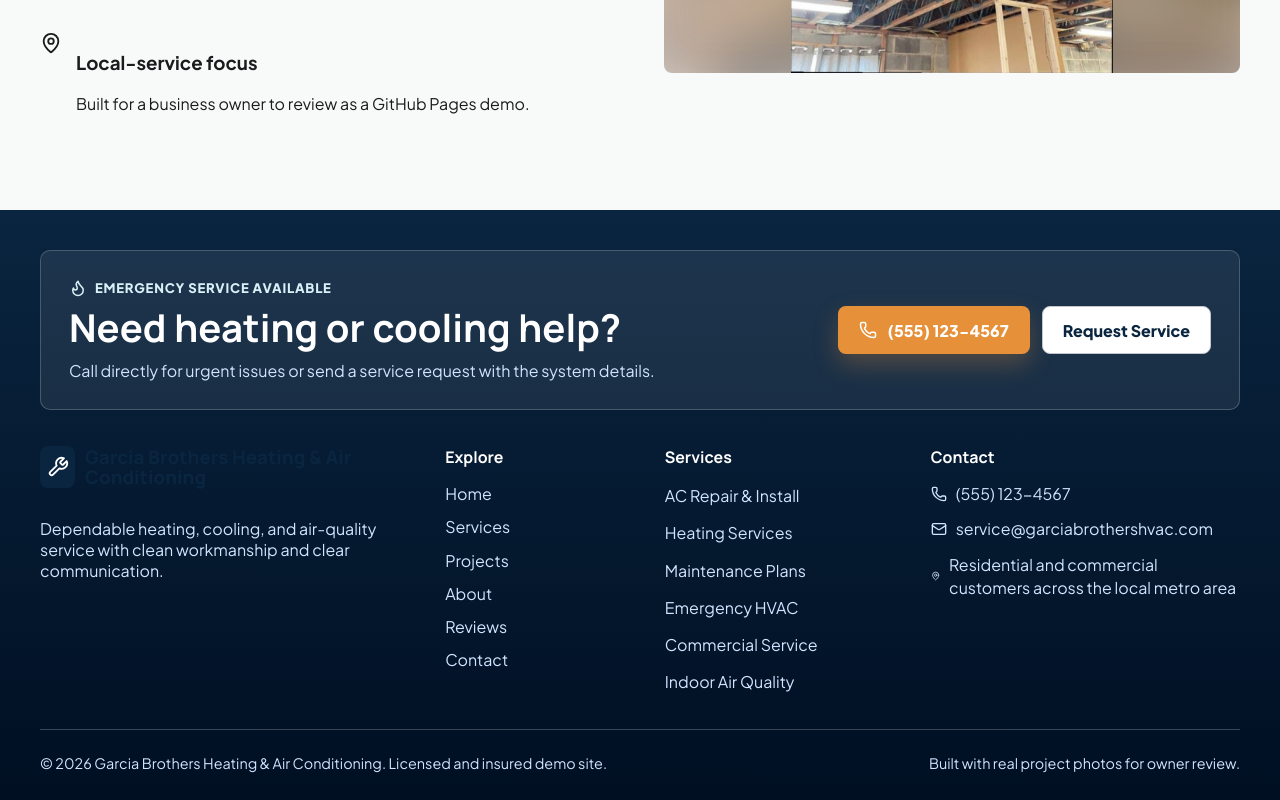
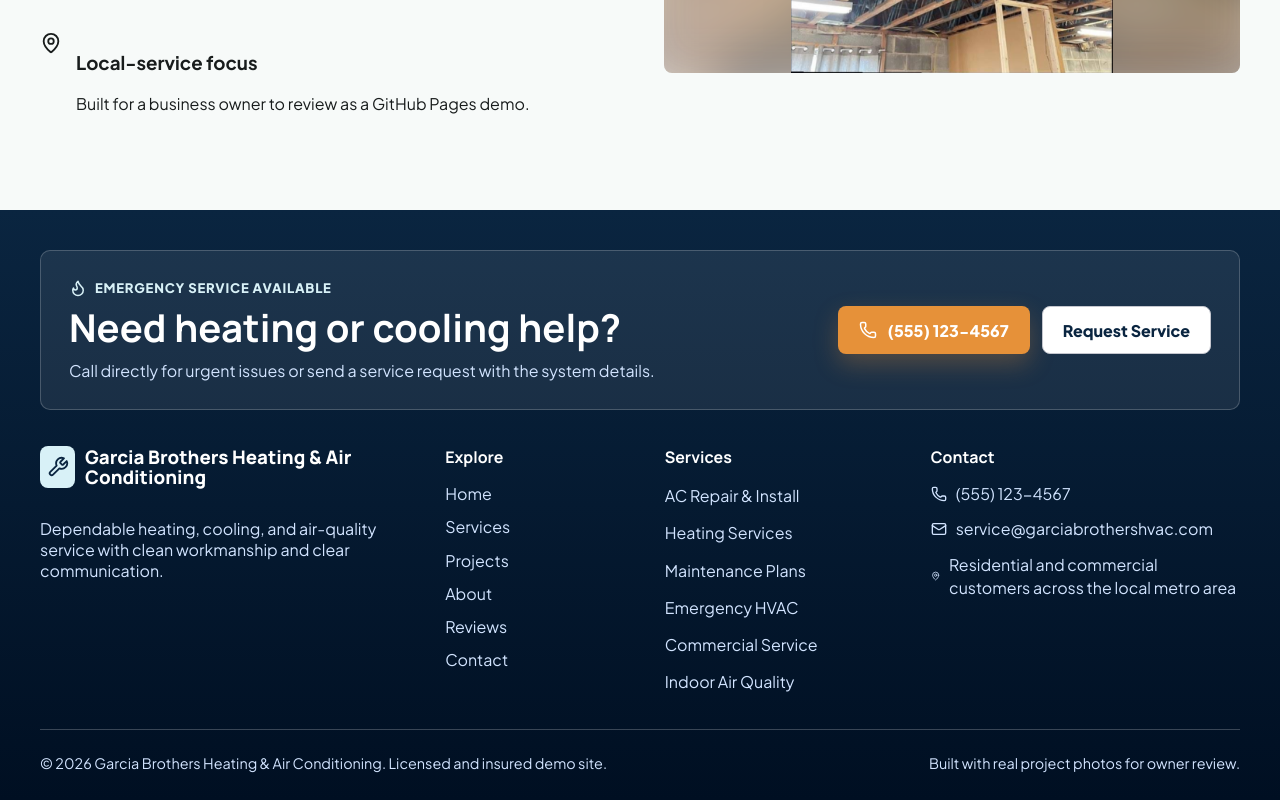
Before and after one commit to Reuben-Williams/Garcia-Brothers-Heating-and-Air-Conditioning, a Next.js app: page /about in a window 1280 px wide. Shown: the part 856-1656 px from the top of the page. Built offline with nearby package versions, Linux system fonts and the light colour scheme.

Commit message:
Fix footer brand contrast

```diff
--- a/app/globals.css
+++ b/app/globals.css
@@ -822,6 +822,15 @@ img {
   max-width: 390px;
 }
 
+.footer .brand {
+  color: #fff;
+}
+
+.footer .brand-mark {
+  color: var(--trust-navy);
+  background: var(--cooling-blue);
+}
+
 .footer h3,
 .footer h4 {
   margin: 0 0 14px;
```
Also changed, not shown: 1 other file (tests, documents, lock files or other folders).
